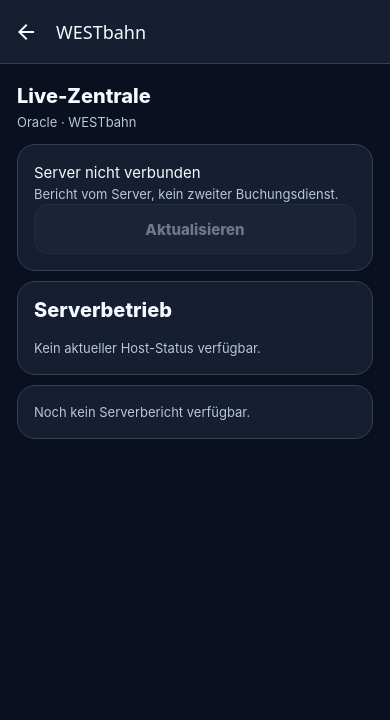
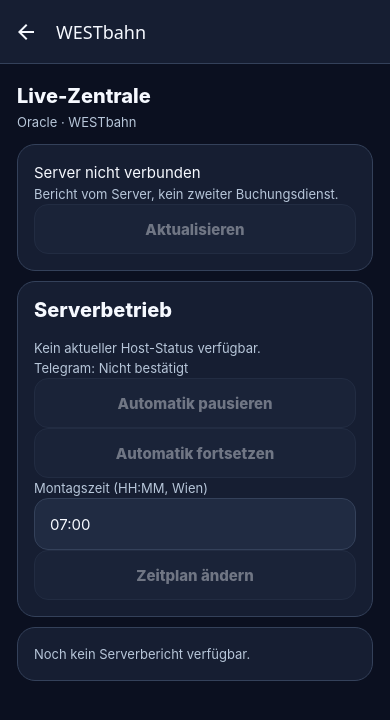
Before and after one commit to dmpcgold-rgb/AgentZentrale, a React Native app: screen /WESTbahn in a window 390 px wide. Shown: the top 720 px of the page. Built offline with nearby package versions, Linux system fonts and the light colour scheme.

Commit message:
Add confirmed timer controls and Telegram configuration indicator to existing app

```diff
--- a/src/screens/OracleStatusScreen.js
+++ b/src/screens/OracleStatusScreen.js
@@ -1,5 +1,5 @@
 import React,{useState,useCallback} from 'react';
-import {ScrollView,RefreshControl} from 'react-native';
+import {ScrollView,RefreshControl,Alert,TextInput} from 'react-native';
 import {useFocusEffect} from '@react-navigation/native';
 import {useRemote} from '../store/RemoteContext';
 import {ActionButton,Body,Card,Heading,Muted,styles} from '../components/Kit';
@@ -7,7 +7,7 @@ import {T} from '../theme';
 
 export default function OracleStatusScreen(){
  const remote=useRemote();
- const [data,setData]=useState(null),[error,setError]=useState(''),[busy,setBusy]=useState(false),[host,setHost]=useState(null);
+ const [data,setData]=useState(null),[error,setError]=useState(''),[busy,setBusy]=useState(false),[host,setHost]=useState(null),[time,setTime]=useState('07:00'),[pending,setPending]=useState(null),[notice,setNotice]=useState('');
  const refresh=useCallback(async()=>{
   setBusy(true);setError('');
   try{const [report,status]=await Promise.allSettled([remote.request('/oracle/booking-report'),remote.request('/oracle/status')]);setData(report.status==='fulfilled'?report.value:null);setHost(status.status==='fulfilled'?status.value.status:null);if(report.status==='rejected')setError(report.reason.message);}
@@ -15,6 +15,17 @@ export default function OracleStatusScreen(){
   finally{setBusy(false);}
  },[remote.request]);
  useFocusEffect(useCallback(()=>{if(remote.connected)refresh();},[remote.connected,refresh]));
+ async function control(action){
+  setBusy(true);setError('');setNotice('');
+  try{const r=await remote.request('/oracle/control',{method:'POST',body:{action,time,confirm:'WESTBAHN-STEUERUNG'}});setPending(r.id);setNotice('Auftrag angenommen, Ausführung noch nicht bestätigt.');}
+  catch(e){setError(e.message);}finally{setBusy(false);}
+ }
+ async function checkResult(){
+  setBusy(true);
+  try{const r=await remote.request('/oracle/control-result?id='+encodeURIComponent(pending));setNotice(r.status==='completed'?'Änderung bestätigt':r.status==='failed'?'Änderung fehlgeschlagen':'Auftrag noch offen');if(r.status!=='pending'){setPending(null);await refresh();}}
+  catch(e){setError(e.message);}finally{setBusy(false);}
+ }
+ function confirm(action){Alert.alert('Automatik ändern',action==='pause'?'Zukünftige Läufe pausieren. Laufende Buchungen werden nicht abgebrochen.':action==='resume'?'Automatik fortsetzen. Ein verpasster Lauf kann nachgeholt werden.':'Montagszeit ändern auf '+time+' (Europe/Vienna).',[{text:'Abbrechen',style:'cancel'},{text:'Bestätigen',onPress:()=>control(action)}]);}
  const report=data?.report;
  return <ScrollView style={{flex:1,backgroundColor:T.bg}} contentContainerStyle={styles.page}
  refreshControl={<RefreshControl refreshing={busy} onRefresh={refresh}/>}>
@@ -25,6 +36,14 @@ export default function OracleStatusScreen(){
  {error?<Body>{error}</Body>:null}</Card>
  <Card><Heading>Serverbetrieb</Heading>
  {host?<><Body>Automatik: {host.timer.enabled&&host.timer.active==='active'?'Aktiv':host.timer.active}</Body><Body>Buchungsdienst: {host.service.active}</Body><Muted>Nächster Lauf: {host.timer.next||'Unbekannt'}</Muted><Muted>Stand: {host.timestamp}</Muted></>:<Muted>Kein aktueller Host-Status verfügbar.</Muted>}
+ <Muted>Telegram: {host?.telegramConfigured?'Konfiguriert (Versand hier nicht geprüft)':'Nicht bestätigt'}</Muted>
+ <ActionButton title="Automatik pausieren" secondary disabled={!host||busy||!!pending||!host.timer.enabled} onPress={()=>confirm('pause')}/>
+ <ActionButton title="Automatik fortsetzen" secondary disabled={!host||busy||!!pending||host.timer.enabled} onPress={()=>confirm('resume')}/>
+ <Muted>Montagszeit (HH:MM, Wien)</Muted>
+ <TextInput accessibilityLabel="Montagszeit" value={time} onChangeText={setTime} style={styles.input} maxLength={5}/>
+ <ActionButton title="Zeitplan ändern" secondary disabled={!host?.timer.enabled||busy||!!pending||!/^([01][0-9]|2[0-3]):[0-5][0-9]$/.test(time)} onPress={()=>confirm('schedule')}/>
+ {notice?<Body>{notice}</Body>:null}
+ {pending?<ActionButton title="Auftrag prüfen" secondary disabled={busy} onPress={checkResult}/>:null}
  </Card>
  {report?<><Card><Heading>Letzter Abschlussbericht</Heading>
  <Body>Bestätigt: {report.gesamt_bestaetigt}</Body>
```
